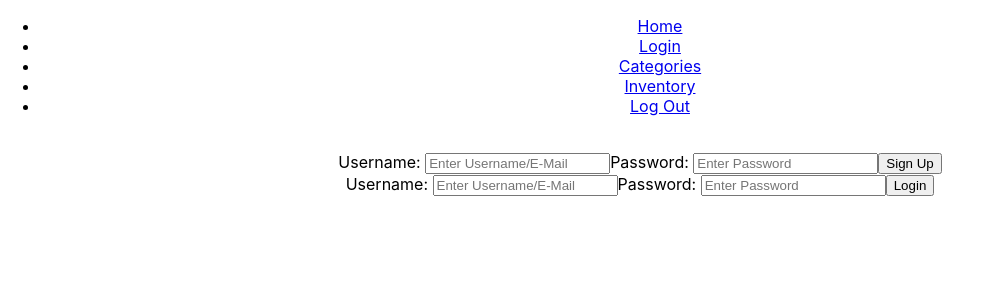
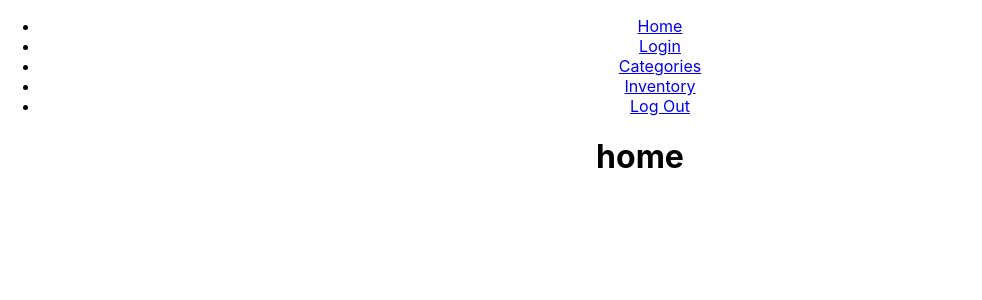
Before and after one commit to djbalabis/FP-Marketplace-client, a React (Create React App) app: page / in a window 1280 px wide. Shown: the top 300 px of the page, without its empty margins (0-982 px from the left). Built offline with nearby package versions, Linux system fonts and the light colour scheme.

Commit message:
added swtich case in app.js/categories.js/inventry

```diff
--- a/src/App.js
+++ b/src/App.js
@@ -3,20 +3,54 @@ import { Home } from "./components/Home";
 import { NavBar } from "./components/NavBar";
 import { SignUp } from "./components/SignUp";
 import { Login } from "./components/Login";
+import { Categories } from "./components/Categories";
+import { Inventory } from "./components/Inventory";
+import React, {useState, setState} from 'react';
 // const client = new ApolloClient({
 //   uri: "https://whatever-marketplace-server.herokuapp.com/",
 //   cache: new InMemoryCache(),
 // });
 
 function App() {
-  return (
+    const [page, setPage] = useState("Home");
+
+    const [categories] = useState([
+      {name: "Home"},
+      {name: "Inventory"},
+      {name: "Login"},
+      {name: "SignUp"},
+      {name: "Categories"},
+    ]);
+
+    const currentPage = () => {
+      switch (page) {
+        case "Inventory":
+        return <Inventory />;
+        case "Categories":
+        return <Categories />;
+        case "Login":
+        return <Login />;
+        case "Signup":
+        return <SignUp />;
+        // case "NavBar":
+        // return <NavBar />;
+        default:
+        return <Home />;
+
+      }
+    };
+    return (
     <div className="App">
       <NavBar />
-      <Home />
-      <SignUp />
-      <Login />
+
+
+      <div categories = {categories} page = {page} setPage = {setPage}>{currentPage(page)}</div>
+
+
     </div>
   );
 }
 
+
+
 export default App;
--- a/src/components/Categories.js
+++ b/src/components/Categories.js
@@ -0,0 +1,18 @@
+import React from 'react';
+
+
+   export const Categories = () => {
+    return (
+        <div id="category">
+        <main>
+          <div id="categoryCard">
+            <h1>categories</h1>
+
+          </div>
+
+        </main>
+        </div>
+      )
+}
+
+export default Categories;
--- a/src/components/Home.js
+++ b/src/components/Home.js
@@ -2,6 +2,7 @@ export const Home = () => {
   return (
     <div id="home">
       <main>
+        <h1>home</h1>
          {/* logo image */}
         <img src="" alt="" />
       </main>
--- a/src/components/Inventory.js
+++ b/src/components/Inventory.js
@@ -0,0 +1,16 @@
+import React from  'react';
+
+export const Inventory = () => {
+    return (
+      <div id="inventory">
+      <main>
+        <div id="inventoryCard">
+
+        </div>
+
+      </main>
+      </div>
+    )
+  };
+
+  export default Inventory;
```
Also changed, not shown: src/components/NavBar.js (+37 -3 lines).
